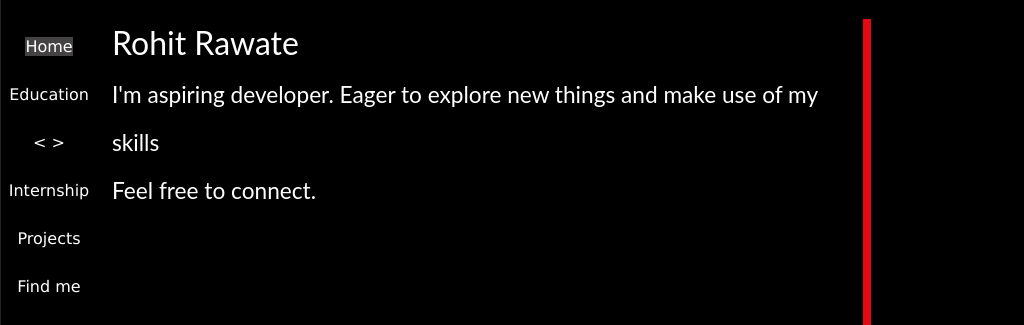
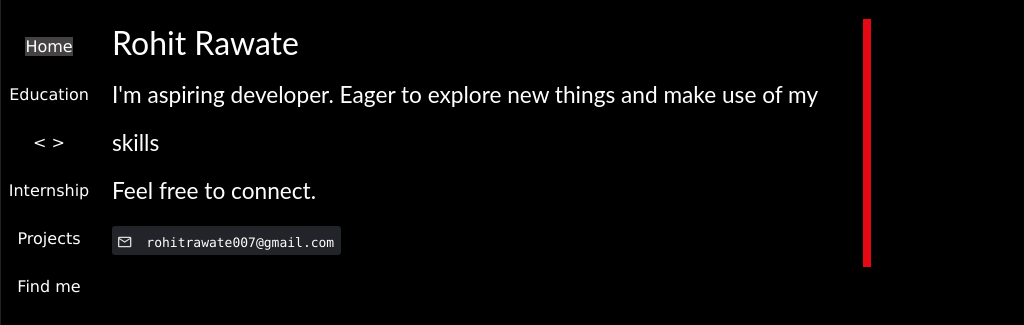
Before and after one commit to rohitrawate/Portfolio, a plain HTML site: page index.html in a window 1280 px wide. Shown: the part 77-402 px from the top of the page, without its empty margins (0-1024 px from the left). Drawn offline with nearby package versions, Linux system fonts and the light colour scheme.

Commit message:
Update style.css

```diff
--- a/style.css
+++ b/style.css
@@ -17,11 +17,11 @@ html {
   color: aqua;
   /* background-color:  #222222; */
  }
-/* .contact-icon {
+.contact-icon {
  width: 1rem;
  height: 1rem;
  color: #dbdbdb;
- } */
+ }
 body{
    margin: 0;
    padding: 0;
```
